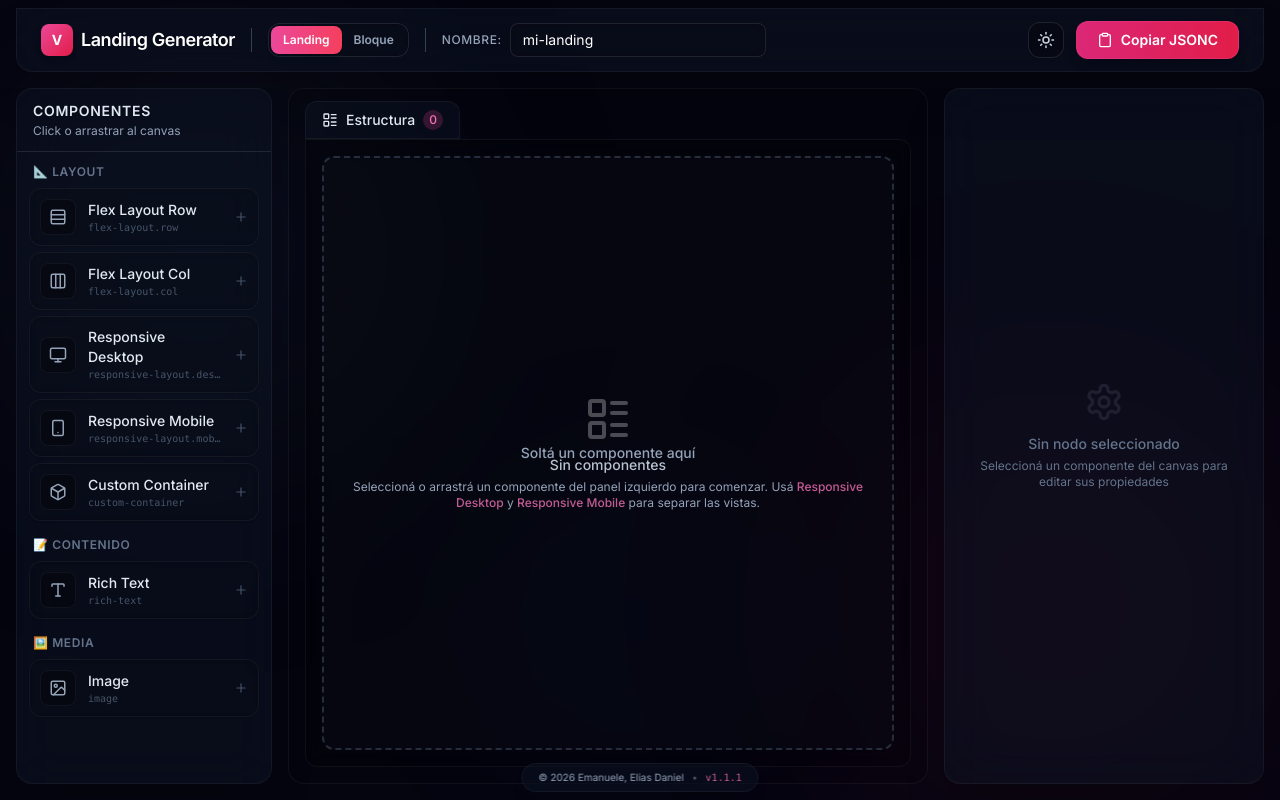
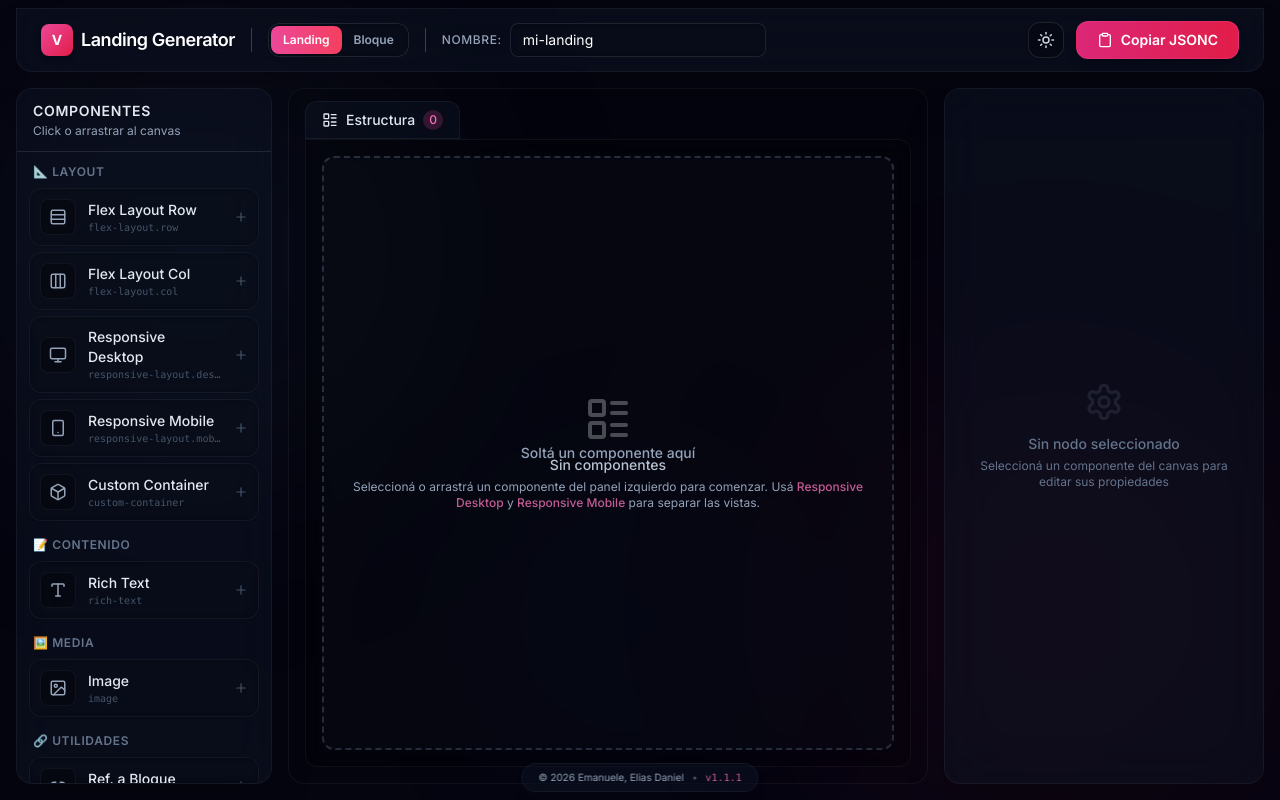
Before and after one commit to emanueleelias/vtex-landing-generator, a React (Vite) app: page / in a window 1280 px wide. Built offline with nearby package versions, Linux system fonts and the light colour scheme.

Commit message:
Implementación de bloque de referencia

```diff
--- a/src/components/BlockCard.tsx
+++ b/src/components/BlockCard.tsx
@@ -15,6 +15,7 @@ import {
     GripVertical,
     ChevronRight,
     ChevronDown as ChevronExpand,
+    Link2,
 } from 'lucide-react'
 
 interface NodeCardProps {
@@ -47,6 +48,7 @@ export default function NodeCard({ node, index, total }: NodeCardProps) {
         layout: { border: 'border-blue-500/30', bg: 'bg-blue-500/10', badge: 'bg-blue-500/20 text-blue-700 dark:text-blue-300 border border-blue-500/30' },
         content: { border: 'border-amber-500/30', bg: 'bg-amber-500/10', badge: 'bg-amber-500/20 text-amber-700 dark:text-amber-300 border border-amber-500/30' },
         media: { border: 'border-purple-500/30', bg: 'bg-purple-500/10', badge: 'bg-purple-500/20 text-purple-700 dark:text-purple-300 border border-purple-500/30' },
+        utility: { border: 'border-cyan-500/30', bg: 'bg-cyan-500/10', badge: 'bg-cyan-500/20 text-cyan-700 dark:text-cyan-300 border border-cyan-500/30' },
     }
 
     const category = definition?.category || 'layout'
@@ -92,11 +94,20 @@ export default function NodeCard({ node, index, total }: NodeCardProps) {
                 <div className="flex-1 min-w-0">
                     <div className="flex items-center gap-2">
                         <p className="text-sm font-medium text-slate-800 dark:text-slate-200 truncate flex items-center gap-1.5">
-                            {definition?.label || node.type}
-                            {node.title && (
-                                <span className="text-xs font-normal text-slate-500 italic opacity-80 truncate max-w-[120px]">
-                                    "{node.title}"
-                                </span>
+                            {node.type === '__block-reference' ? (
+                                <>
+                                    <Link2 size={14} className="text-cyan-500 flex-shrink-0" />
+                                    <span className="text-cyan-700 dark:text-cyan-300">REF</span>
+                                </>
+                            ) : (
+                                <>
+                                    {definition?.label || node.type}
+                                    {node.title && (
+                                        <span className="text-xs font-normal text-slate-500 italic opacity-80 truncate max-w-[120px]">
+                                            "{node.title}"
+                                        </span>
+                                    )}
+                                </>
                             )}
                         </p>
                         {acceptsChildren && (
@@ -106,7 +117,10 @@ export default function NodeCard({ node, index, total }: NodeCardProps) {
                         )}
                     </div>
                     <p className="text-[10px] text-slate-500 font-mono truncate">
-                        #{node.identifier}
+                        {node.type === '__block-reference'
+                            ? (node.props.__targetKey || 'Sin bloque asignado')
+                            : `#${node.identifier}`
+                        }
                     </p>
                 </div>
 
--- a/src/components/BlockLibrary.tsx
+++ b/src/components/BlockLibrary.tsx
@@ -14,6 +14,7 @@ import {
     Type,
     ImageIcon,
     Plus,
+    Link2,
 } from 'lucide-react'
 import React from 'react'
 import { useDraggable } from '@dnd-kit/core'
@@ -26,12 +27,14 @@ const iconMap: Record<string, React.ElementType> = {
     Box,
     Type,
     ImageIcon,
+    Link2,
 }
 
 const categoryLabels: Record<string, string> = {
     layout: '📐 Layout',
     content: '📝 Contenido',
     media: '🖼️ Media',
+    utility: '🔗 Utilidades',
 }
 
 function DraggableComponent({ definition, onAdd }: { definition: VtexComponentDefinition, onAdd: () => void }) {
--- a/src/components/PropertiesPanel.tsx
+++ b/src/components/PropertiesPanel.tsx
@@ -1,16 +1,13 @@
-/**
- * Panel derecho: propiedades del nodo seleccionado.
- * Genera los campos dinámicamente a partir del propsSchema del componente.
- */
 import useLandingStore from '../store/landingStore'
 import { getComponentDefinition } from '../engine/vtexComponents'
 import type { PropSchema } from '../engine/types'
-import { Settings, Hash, Tag } from 'lucide-react'
+import { Settings, Hash, Tag, Link2 } from 'lucide-react'
 
 export default function PropertiesPanel() {
     const updateNodeProps = useLandingStore((s) => s.updateNodeProps)
     const updateNodeIdentifier = useLandingStore((s) => s.updateNodeIdentifier)
     const updateNodeTitle = useLandingStore((s) => s.updateNodeTitle)
+    const getAllBlockKeys = useLandingStore((s) => s.getAllBlockKeys)
 
     // Subscribimos el componente al resultado de getSelectedNode() para que
     // re-renderice al modificar props o el identifier.
@@ -29,9 +26,65 @@ export default function PropertiesPanel() {
     }
 
     const definition = getComponentDefinition(node.type)
+    const isBlockReference = node.type === '__block-reference'
 
     const handlePropChange = (propName: string, value: any) => {
         updateNodeProps(node.id, { [propName]: value })
+    }
+
+    // Para nodos de referencia, mostrar UI especial
+    if (isBlockReference) {
+        const blockKeys = getAllBlockKeys()
+        const currentTarget = node.props.__targetKey || ''
+        return (
+            <div className="flex flex-col h-full relative z-10">
+                <div className="px-4 py-3 border-b border-black/5 dark:border-white/10">
+                    <h2 className="text-sm font-semibold text-slate-800 dark:text-slate-200 uppercase tracking-wider drop-shadow-sm">
+                        Referencia a Bloque
+                    </h2>
+                    <p className="text-xs text-cyan-600 dark:text-cyan-400 mt-0.5 font-medium drop-shadow-sm">
+                        Apunta a un bloque existente
+                    </p>
+                </div>
+
+                <div className="flex-1 overflow-y-auto p-4 space-y-5">
+                    <div className="space-y-3">
+                        <label className="text-xs font-semibold text-slate-700 dark:text-slate-300 uppercase tracking-wider flex items-center gap-1.5 drop-shadow-sm">
+                            <Link2 size={12} />
+                            Bloque destino
+                        </label>
+
+                        {blockKeys.length > 0 ? (
+                            <select
+                                value={currentTarget}
+                                onChange={(e) => handlePropChange('__targetKey', e.target.value)}
+                                className="w-full bg-white/60 dark:bg-black/20 border border-black/5 dark:border-white/10 rounded-lg px-3 py-2 text-sm
+                                    text-slate-900 dark:text-white focus:border-cyan-500/50 focus:bg-cyan-500/5
+                                    focus:ring-1 focus:ring-cyan-500/30 transition-all backdrop-blur-sm shadow-inner"
+                            >
+                                <option value="">— Seleccioná un bloque —</option>
+                                {blockKeys.map((key) => (
+                                    <option key={key} value={key}>
+                                        {key}
+                                    </option>
+                                ))}
+                            </select>
+                        ) : (
+                            <p className="text-xs text-slate-400 italic">
+                                No hay bloques disponibles. Agregá componentes al canvas primero.
+                            </p>
+                        )}
+                    </div>
+
+                    {currentTarget && (
+                        <div className="p-3 rounded-xl bg-cyan-500/10 border border-cyan-500/20 text-xs text-cyan-700 dark:text-cyan-300">
+                            <p className="font-semibold mb-1">Vista previa del children:</p>
+                            <code className="font-mono text-[11px]">"{currentTarget}"</code>
+                        </div>
+                    )}
+                </div>
+            </div>
+        )
     }
 
     return (
--- /dev/null
+++ b/src/engine/components/block-reference.ts
@@ -0,0 +1,12 @@
+import type { VtexComponentDefinition } from '../types'
+
+export const blockReference: VtexComponentDefinition = {
+    type: '__block-reference',
+    label: 'Ref. a Bloque',
+    icon: 'Link2',
+    category: 'utility',
+    acceptsChildren: false,
+    propsSchema: [
+        { name: '__targetKey', type: 'string', label: 'Bloque destino', default: '' },
+    ],
+}
--- a/src/engine/components/index.ts
+++ b/src/engine/components/index.ts
@@ -5,3 +5,4 @@ export * from './responsive-layout.mobile'
 export * from './custom-container'
 export * from './rich-text'
 export * from './image'
+export * from './block-reference'
--- a/src/engine/jsonGenerator.ts
+++ b/src/engine/jsonGenerator.ts
@@ -48,11 +48,20 @@ function cleanProps(props: Record<string, any>, nodeType: string): Record<string
  */
 function processTree(nodes: TreeNode[], output: Record<string, any>): void {
   for (const node of nodes) {
+    // Los nodos de referencia no generan su propio bloque
+    if (node.type === '__block-reference') continue
+
     const key = nodeKey(node)
     const entry: Record<string, any> = {}
 
     if (node.children.length > 0) {
-      entry.children = node.children.map((child) => nodeKey(child))
+      entry.children = node.children.map((child) => {
+        // Si el hijo es una referencia, usar su targetKey directamente
+        if (child.type === '__block-reference' && child.props.__targetKey) {
+          return child.props.__targetKey
+        }
+        return nodeKey(child)
+      })
     }
 
     // Global Title
@@ -67,7 +76,7 @@ function processTree(nodes: TreeNode[], output: Record<string, any>): void {
 
     output[key] = entry
 
-    // Recursión a children
+    // Recursión a children (excluye referencias, ya se saltean arriba)
     processTree(node.children, output)
   }
 }
--- a/src/engine/types.ts
+++ b/src/engine/types.ts
@@ -17,7 +17,7 @@ export interface VtexComponentDefinition {
   type: string
   label: string
   icon: string
-  category: 'layout' | 'content' | 'media'
+  category: 'layout' | 'content' | 'media' | 'utility'
   acceptsChildren: boolean
   propsSchema: PropSchema[]
 }
--- a/src/engine/vtexComponents.ts
+++ b/src/engine/vtexComponents.ts
@@ -8,6 +8,7 @@
  */
 import type { VtexComponentDefinition } from './types'
 import {
+    blockReference,
     customContainer,
     flexLayoutCol,
     flexLayoutRow,
@@ -25,6 +26,7 @@ const vtexComponents: VtexComponentDefinition[] = [
     customContainer,
     richText,
     image,
+    blockReference,
 ]
 
 export default vtexComponents
@@ -44,6 +46,7 @@ export function getComponentsByCategory() {
         layout: [],
         content: [],
         media: [],
+        utility: [],
     }
     vtexComponents.forEach((c) => {
         if (!grouped[c.category]) {
--- a/src/store/landingStore.ts
+++ b/src/store/landingStore.ts
@@ -27,6 +27,7 @@ interface LandingState {
   moveNodeTo: (nodeId: string, newParentId: string | null, index: number) => void
 
   toggleTheme: () => void
+  getAllBlockKeys: () => string[]
 }
 
 // --- Utilidades para operar sobre el árbol ---
@@ -259,7 +260,22 @@ const useLandingStore = create<LandingState>((set, get) => ({
 
   toggleTheme: () => {
     set((state) => ({ theme: state.theme === 'dark' ? 'light' : 'dark' }))
-  }
+  },
+
+  getAllBlockKeys: () => {
+    const { tree } = get()
+    const keys: string[] = []
+    function collect(nodes: TreeNode[]) {
+      for (const node of nodes) {
+        if (node.type !== '__block-reference') {
+          keys.push(`${node.type}#${node.identifier}`)
+        }
+        collect(node.children)
+      }
+    }
+    collect(tree)
+    return keys
+  },
 }))
 
 export default useLandingStore
```
